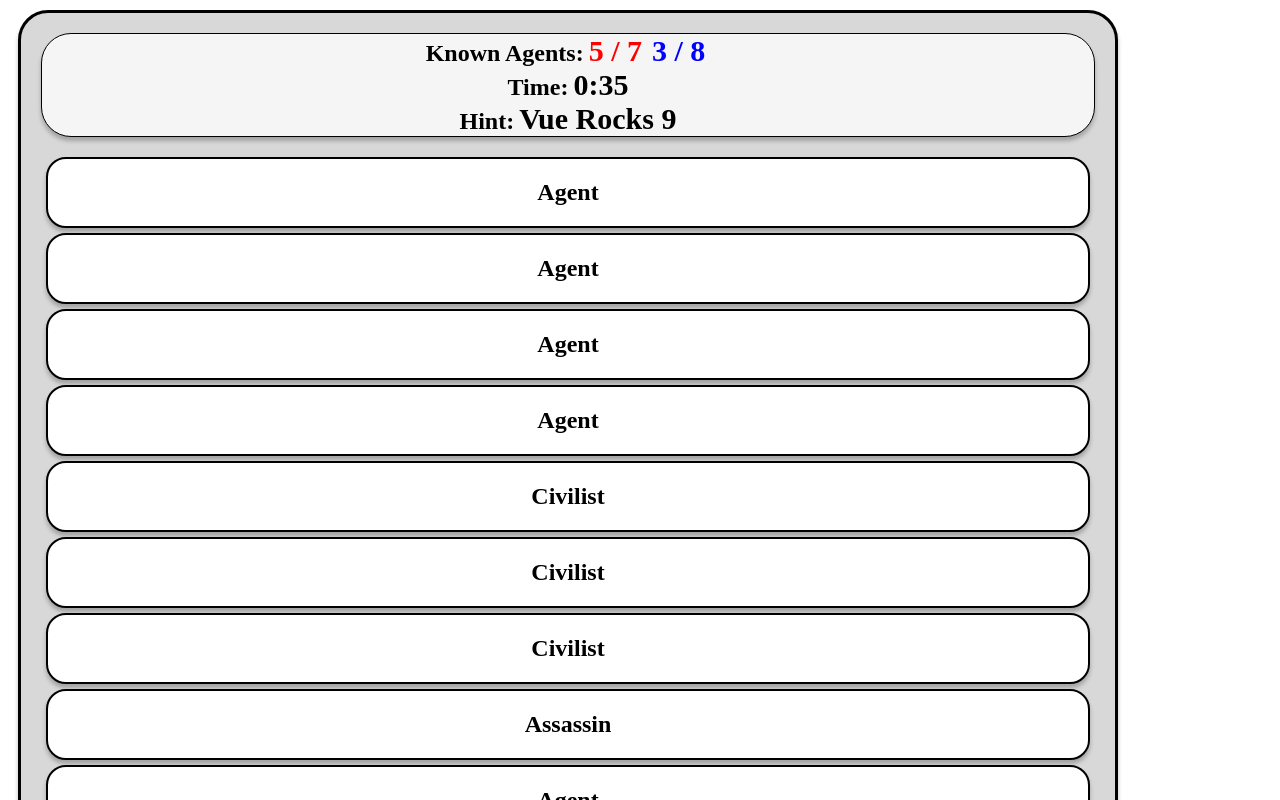
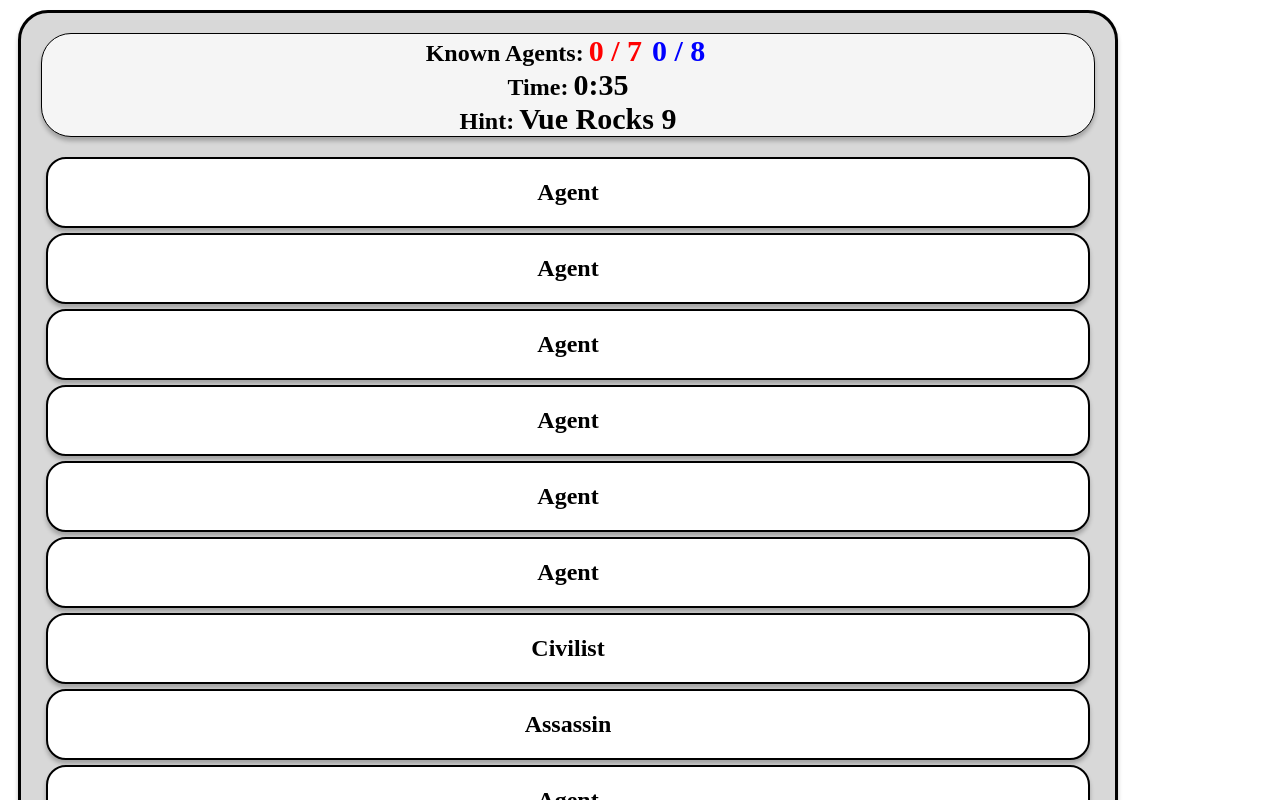
Before and after one commit to bjoernveit/codenames, a Vue app: page / in a window 1280 px wide. Shown: the top 800 px of the page. Built offline with nearby package versions, Linux system fonts and the light colour scheme; the HTML template or start-up script is replaced by a standard one.

Commit message:
feat: score now linked to cards

```diff
--- a/src/App.vue
+++ b/src/App.vue
@@ -36,8 +36,8 @@ export default {
         {word: "Agent", type: "BLUE_AGENT", state: "UNREVEALED"},
         {word: "Agent", type: "RED_AGENT", state: "UNREVEALED"},
         {word: "Agent", type: "RED_AGENT", state: "UNREVEALED"},
-        {word: "Civilist", type: "CIVILIST", state: "UNREVEALED"},
-        {word: "Civilist", type: "CIVILIST", state: "UNREVEALED"},
+        {word: "Agent", type: "BLUE_AGENT", state: "UNREVEALED"},
+        {word: "Agent", type: "BLUE_AGENT", state: "UNREVEALED"},
         {word: "Civilist", type: "CIVILIST", state: "UNREVEALED"},
         {word: "Assassin", type: "ASSASSIN", state: "UNREVEALED"},
         {word: "Agent", type: "RED_AGENT", state: "UNREVEALED"},
@@ -59,19 +59,33 @@ export default {
         {word: "Agent", type: "RED_AGENT", state: "UNREVEALED"},
       ],
       info: {label: "Hint:", text: "Vue Rocks 9"},
-      score: {
+      time: "0:35"
+    }
+  },
+  computed: {
+    score: function() {
+      let red_total = 0;
+      let red_revealed = 0;
+      let blue_total = 0;
+      let blue_revealed = 0;
+      this.cards.forEach( card => {
+        red_total = red_total + ((card.type === "RED_AGENT") ? 1 : 0);
+        blue_total = blue_total + ((card.type === "BLUE_AGENT") ? 1 : 0);
+        red_revealed = red_revealed + ((card.type === "RED_AGENT" && card.state === "REVEALED") ? 1 : 0);
+        blue_revealed = blue_revealed + ((card.type === "BLUE_AGENT" && card.state === "REVEALED") ? 1 : 0);
+      });
+      return {
         red: {
-          found: 5,
-          total: 7
+          found: red_revealed,
+          total: red_total
         },
         blue: {
-          found: 3,
-          total: 8
+          found: blue_revealed,
+          total: blue_total
         }
-      },
-      time: "0:35"
+      }
     }
-  }
+  },
 }
 </script>
 
```
